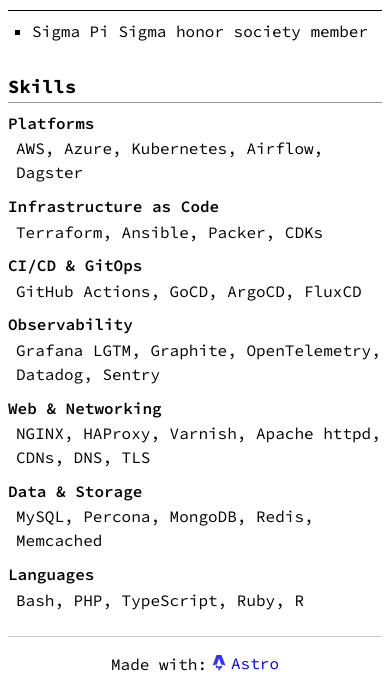
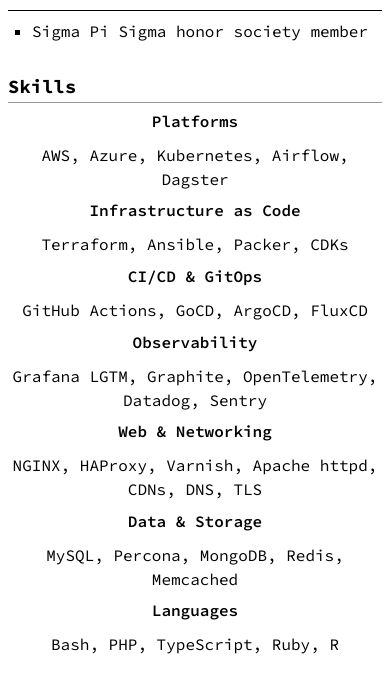
Before and after one commit to djmetzle/resume, an Astro site: page / in a window 390 px wide. Shown: the part 1531-2210 px from the top of the page. Built offline with nearby package versions, Linux system fonts and the light colour scheme; Astro itself is replaced by a stand-in of ours.

Commit message:
Layout fixes

```diff
--- a/src/components/Education.astro
+++ b/src/components/Education.astro
@@ -18,7 +18,7 @@
 <style>
   section {
     display: grid;
-    grid-template-columns: 1fr 2fr;
+    grid-template-columns: 1fr 3fr;
     gap: 1.5rem;
     margin-bottom: 1rem;
   }
@@ -56,7 +56,7 @@
   @media print {
     section {
       display: grid;
-      grid-template-columns: 1fr 2fr;
+      grid-template-columns: 1fr 3fr;
       gap: 1rem;
       margin-bottom: 0.75rem;
       page-break-inside: avoid;
--- a/src/components/Position.astro
+++ b/src/components/Position.astro
@@ -9,16 +9,16 @@ const { company, position, timeperiod } = Astro.props;
     <p>{timeperiod}</p>
   </div>
   <div class="responsibilities">
-      <ul>
-        <slot />
-      </ul>
+    <ul>
+      <slot />
+    </ul>
   </div>
 </section>
 
 <style>
   section.position {
     display: grid;
-    grid-template-columns: 1fr 2fr;
+    grid-template-columns: 1fr 3fr;
     gap: 1.5rem;
     margin-bottom: 1rem;
   }
@@ -54,7 +54,7 @@ const { company, position, timeperiod } = Astro.props;
   @media print {
     section.position {
       display: grid;
-      grid-template-columns: 1fr 2fr;
+      grid-template-columns: 1fr 3fr;
       gap: 1rem;
       margin-bottom: 0.75rem;
       page-break-inside: avoid;
--- a/src/components/Skills.astro
+++ b/src/components/Skills.astro
@@ -11,78 +11,70 @@ const skills: [string, string][] = [
 ---
 
 <h2>Skills</h2>
-<table class="skills">
-  <tbody>
-    {
-      skills.map(([category, items]) => (
-        <tr>
-          <th scope="row">{category}</th>
-          <td>{items}</td>
-        </tr>
-      ))
-    }
-  </tbody>
-</table>
+<section class="skills">
+  {
+    skills.map(([category, items]) => (
+      <Fragment>
+        <div class="summary">{category}</div>
+        <div class="items">{items}</div>
+      </Fragment>
+    ))
+  }
+</section>
 
 <style>
-  table.skills {
-    width: 100%;
-    border-collapse: collapse;
+  section.skills {
+    display: grid;
+    grid-template-columns: 1fr 3fr;
+    column-gap: 1.5rem;
+    row-gap: 0.5rem;
+    align-items: start;
     margin-bottom: 0.5rem;
   }
 
-  th,
-  td {
-    text-align: left;
-    vertical-align: top;
-    padding: 0.35rem 0.75rem 0.35rem 0;
+  .summary {
+    text-align: right;
+    font-weight: 600;
+    padding: 0.25rem 1rem 0.25rem 0.5rem;
+  }
+
+  .items {
+    padding: 0.25rem 0;
     line-height: 1.5;
   }
 
-  th[scope="row"] {
-    white-space: nowrap;
-    width: 1%;
-    font-weight: 600;
-    padding-right: 1.5rem;
-  }
-
-  @media (max-width: 600px) {
-    table.skills,
-    tbody,
-    tr,
-    th,
-    td {
-      display: block;
-      width: auto;
+  @media (max-width: 767px) {
+    section.skills {
+      grid-template-columns: 1fr;
+      row-gap: 0.6rem;
     }
 
-    tr {
-      margin-bottom: 0.6rem;
+    .summary {
+      text-align: center;
+      padding: 0 0 0.15rem;
     }
 
-    th[scope="row"] {
-      white-space: normal;
-      width: auto;
-      padding: 0 0 0.1rem;
-    }
-
-    td {
-      padding: 0 0 0 0.5rem;
+    .items {
+      padding: 0;
+      text-align: center;
     }
   }
 
   @media print {
-    tr {
-      page-break-inside: avoid;
+    section.skills {
+      grid-template-columns: 1fr 3fr;
+      column-gap: 1rem;
+      row-gap: 0.15rem;
     }
 
-    th,
-    td {
-      padding: 0.15rem 0.5rem 0.15rem 0;
+    .summary {
+      text-align: right;
+      padding: 0.15rem 0.6rem 0.15rem 0.3rem;
     }
 
-    th[scope="row"] {
-      padding-right: 1rem;
+    .items {
+      text-align: left;
+      padding: 0.15rem 0;
     }
   }
 </style>
```
